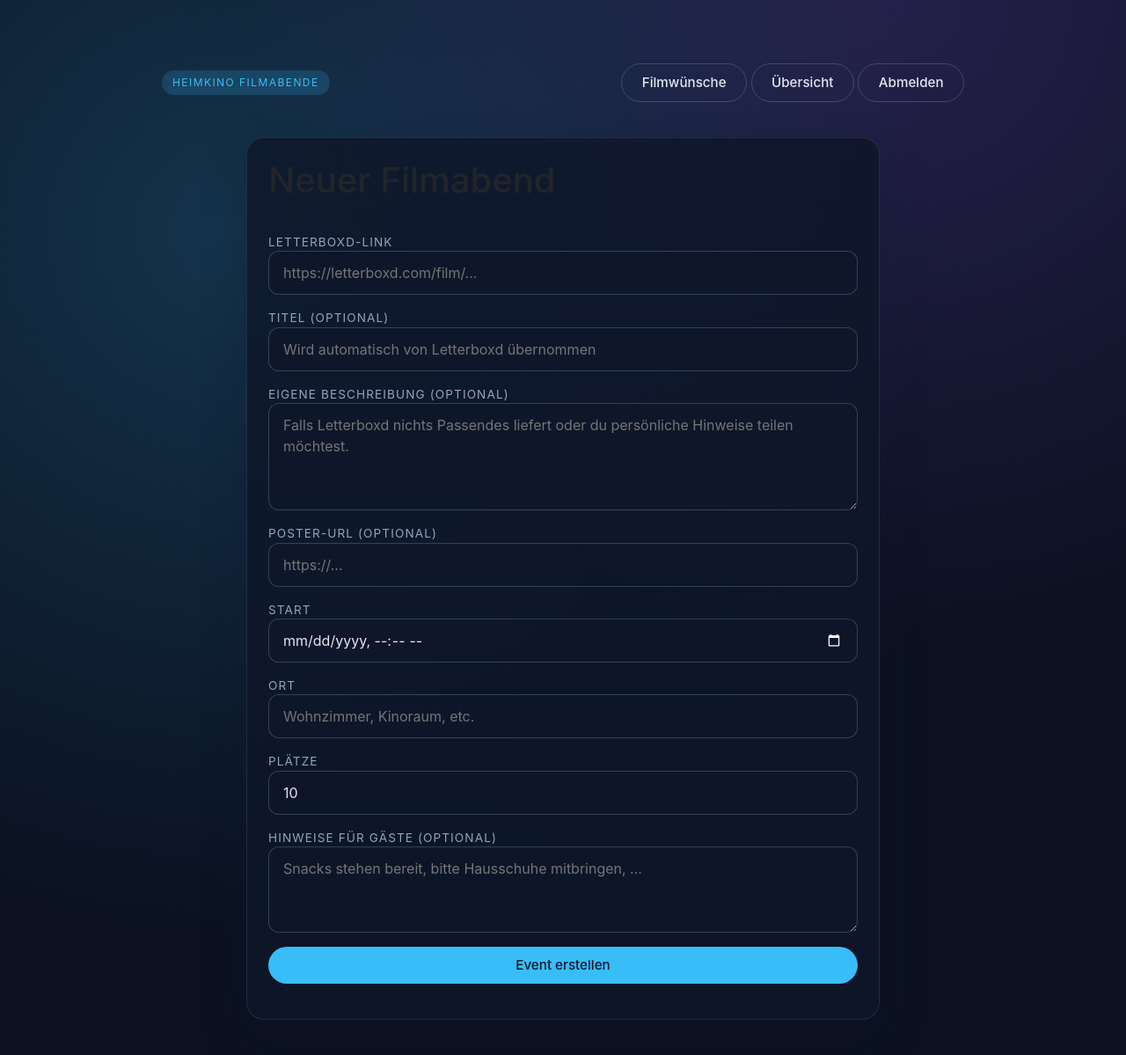
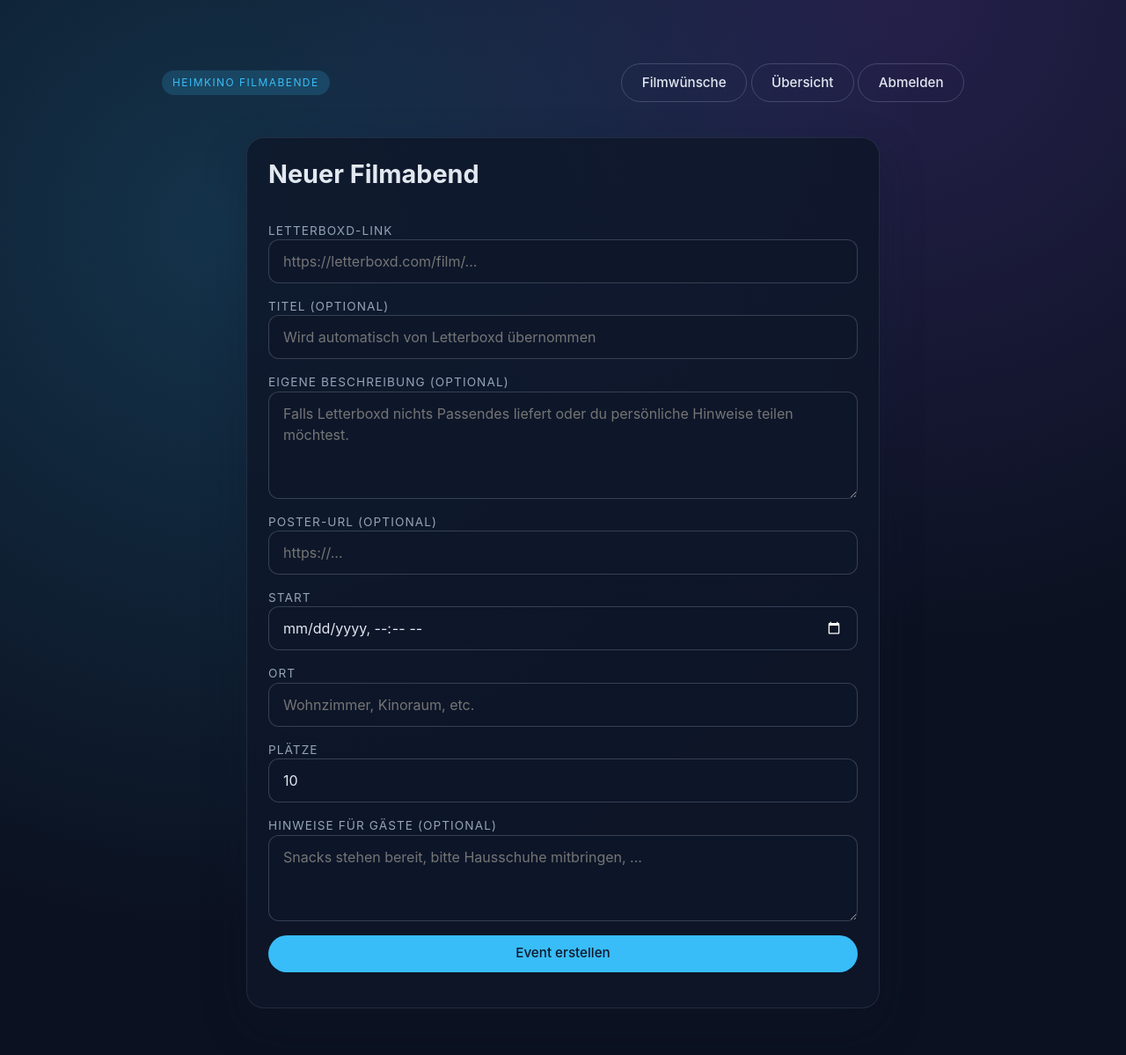
Before and after one commit to rehmut/movie-night-flask, a Flask app: page /admin/events/new in a window 1280 px wide. Shown: the top 1199 px of the page at 88% size. Run offline with Flask 3, Linux system fonts and the light colour scheme; the visitor is signed in with stand-in values (Sample User, id 1).

Commit message:
style: Improve readability of titles

```diff
--- a/static/styles.css
+++ b/static/styles.css
@@ -268,3 +268,9 @@
     font-weight: 700;
     color: var(--text);
 }
+
+.section-title {
+    font-size: 1.8rem !important;
+    font-weight: 700;
+    color: var(--text);
+}
--- a/templates/admin_event_detail.html
+++ b/templates/admin_event_detail.html
@@ -5,7 +5,7 @@
 {% block content %}
   <section class="card" style="margin-bottom: 2rem;">
     <div class="tag">{{ event.starts_at.strftime('%d.%m.%Y um %H:%M Uhr') }}</div>
-    <h1 style="margin: 0.6rem 0 0.4rem;">{{ event.title }}</h1>
+    <h1 class="movie-title" style="margin: 0.6rem 0 0.4rem;">{{ event.title }}</h1>
     <p style="color: var(--muted); margin: 0 0 0.6rem;">{{ event.location }}</p>
     {% if event.notes %}
       <p style="margin: 0 0 1rem;">{{ event.notes }}</p>
--- a/templates/admin_event_edit.html
+++ b/templates/admin_event_edit.html
@@ -4,7 +4,7 @@
 
 {% block content %}
   <div class="card" style="max-width: 720px; margin: 0 auto;">
-    <h1 style="margin-bottom: 1.5rem;">Event bearbeiten</h1>
+    <h1 class="section-title" style="margin-bottom: 1.5rem;">Event bearbeiten</h1>
     <form method="post" action="{{ url_for('admin_edit_event', event_id=event.id) }}">
       <div>
         <label for="letterboxd_url">Letterboxd-Link</label>
--- a/templates/admin_event_new.html
+++ b/templates/admin_event_new.html
@@ -4,7 +4,7 @@
 
 {% block content %}
   <div class="card" style="max-width: 720px; margin: 0 auto;">
-    <h1 style="margin-bottom: 1.5rem;">Neuer Filmabend</h1>
+    <h1 class="section-title" style="margin-bottom: 1.5rem;">Neuer Filmabend</h1>
     <form method="post">
       <div>
         <label for="letterboxd_url">Letterboxd-Link</label>
--- a/templates/invite.html
+++ b/templates/invite.html
@@ -5,7 +5,7 @@
 {% block content %}
   <section class="card" style="max-width: 720px; margin: 0 auto 2rem;">
     <div class="tag">{{ event.starts_at.strftime('%d.%m.%Y um %H:%M Uhr') }}</div>
-    <h1 style="margin: 0.6rem 0 0.5rem;">{{ event.title }}</h1>
+    <h1 class="movie-title" style="margin: 0.6rem 0 0.5rem;">{{ event.title }}</h1>
     <p style="color: var(--muted); margin: 0 0 0.6rem;">{{ event.location }}</p>
     {% if event.poster_url %}
       <img src="{{ event.poster_url }}" alt="Poster" style="width: 100%; max-height: 360px; object-fit: cover; border-radius: 16px; margin-bottom: 1rem;">
```
